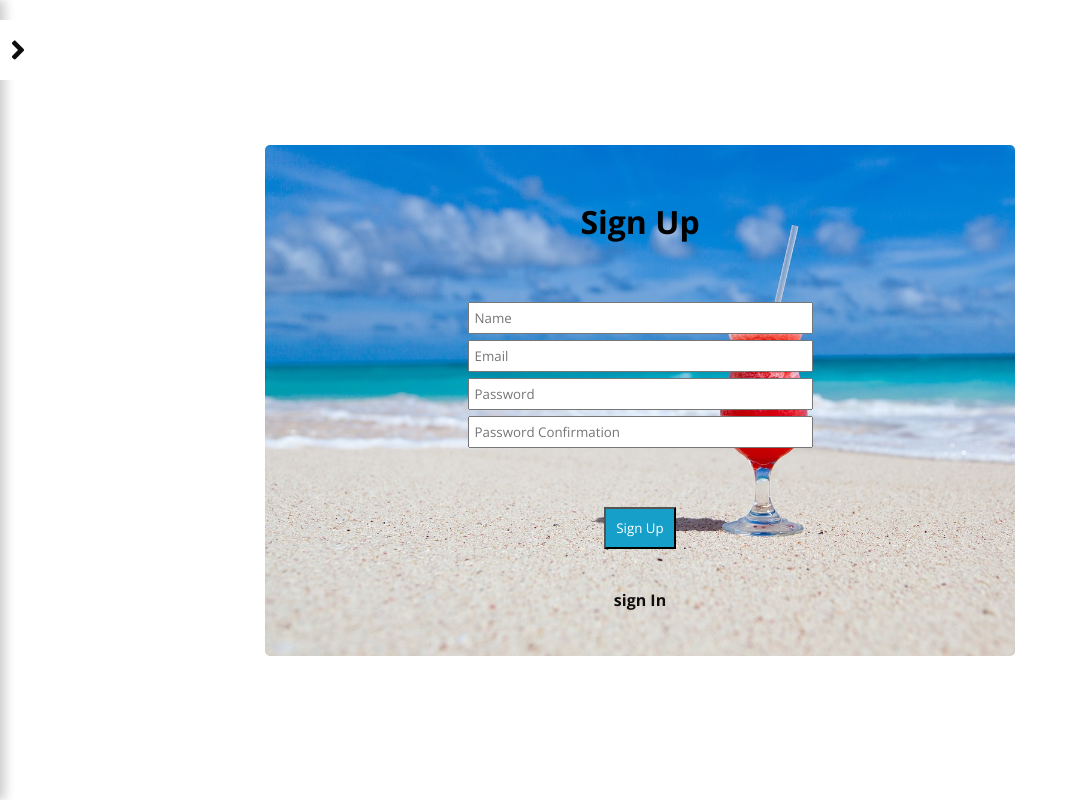
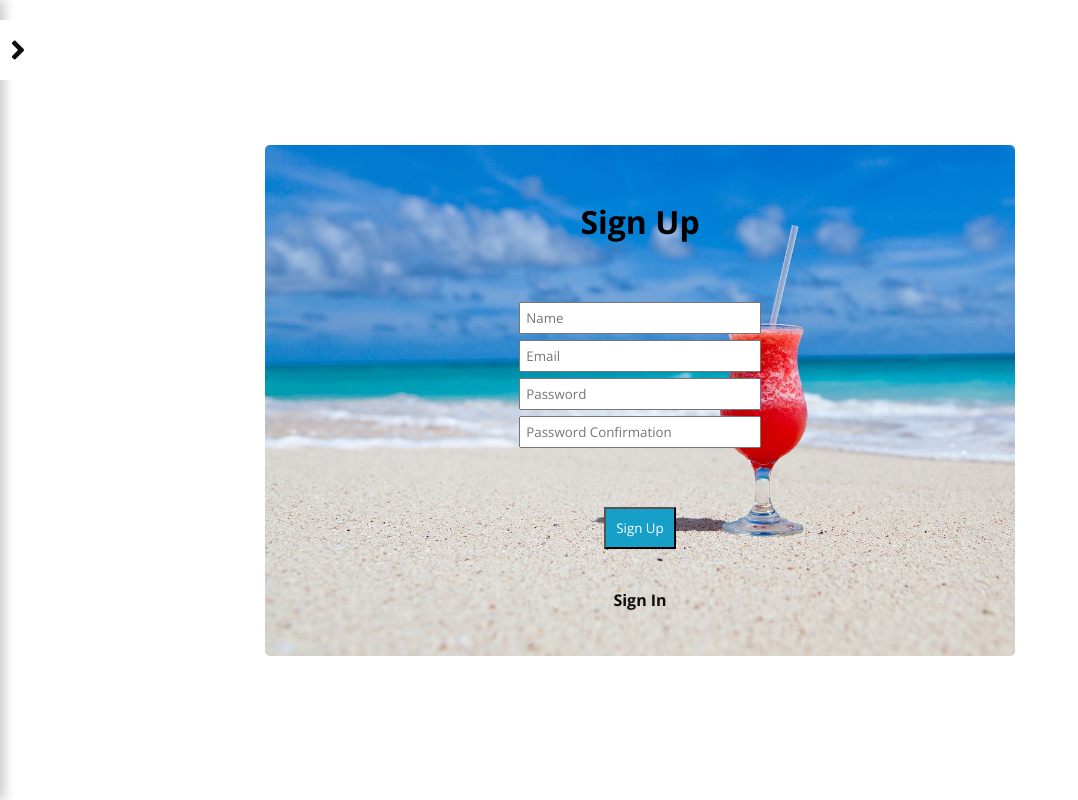
Before and after one commit to Flunavgt/oceans_and_trails_frontend, a React (Vite) app: page /sign-up in a window 1280 px wide. Shown: the whole page, without its empty margins (0-1078 px from the left). Built offline with nearby package versions, Linux system fonts and the light colour scheme; no server answers.

Commit message:
sign in button update

```diff
--- a/src/components/SignUp/SignUp.jsx
+++ b/src/components/SignUp/SignUp.jsx
@@ -65,7 +65,7 @@ function SignUp() {
           /><br/>
           <input className="sign-in" type="submit" value="Sign Up" />
           <div>
-            <Link className='register-link' to="/sign-in">sign In</Link>
+            <Link className='register-link' to="/sign-in">Sign In</Link>
           </div>
         </form>
       </div>
--- a/src/styles/registrationForm.css
+++ b/src/styles/registrationForm.css
@@ -41,7 +41,7 @@ body {
 }
 
 .form_input {
-  width: 50%;
+  width: 35%;
   margin: 3px;
 }
 
```
